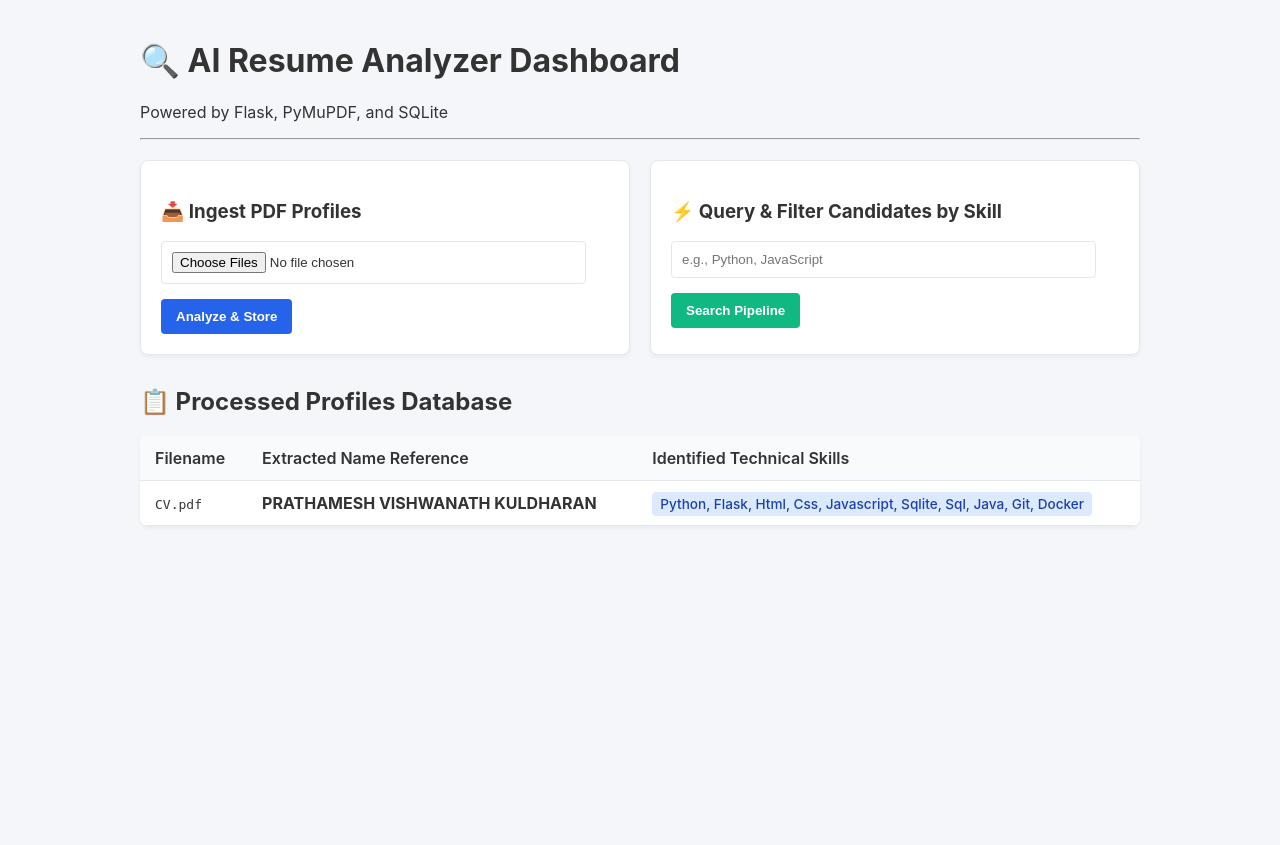
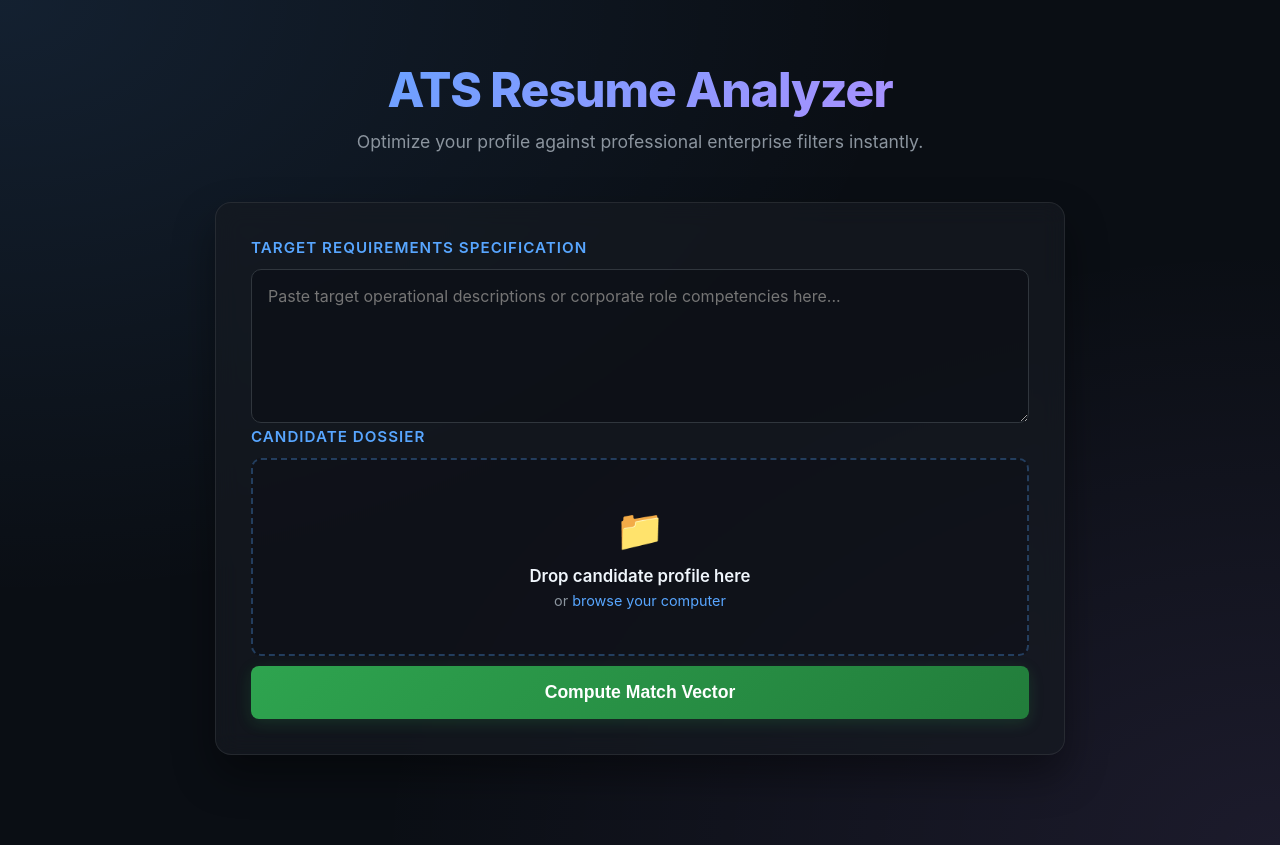
Before and after one commit to prathamesh-kuldharan/resume-analyzer-flask, a Flask app: page / in a window 1280 px wide. Before the commit the page ends 526 px from the top, so only its background shows below. Run offline with Flask 3, Linux system fonts and the light colour scheme; data comes from the database, SQL or seed files in the repository.

Commit message:
Upgrade UI/UX with modern glassmorphism design and laser scan animation

```diff
--- a/static/style.css
+++ b/static/style.css
@@ -1,76 +1,223 @@
+/* ==========================================================================
+   RESUME ANALYZER PRO — SAAS GRADIENT EDITION
+   ========================================================================== */
+
 :root {
-    --bg-color: #f4f6f9;
-    --card-bg: #ffffff;
-    --text-main: #333333;
-    --primary: #2563eb;
-    --secondary: #10b981;
-    --border: #e5e7eb;
+    --bg-deep: #0a0e14;
+    --bg-card: rgba(22, 27, 34, 0.7);
+    --border-glow: #30363d;
+    --accent-blue: #58a6ff;
+    --accent-purple: #bc8cff;
+    --accent-green: #2ea44f;
+    --accent-red: #da3633;
+    --text-main: #f0f6fc;
+    --text-gray: #8b949e;
 }
 
 body {
+    background-color: var(--bg-deep);
+    background-image:
+        radial-gradient(at 0% 0%, rgba(88, 166, 255, 0.12) 0px, transparent 50%),
+        radial-gradient(at 100% 100%, rgba(188, 140, 255, 0.1) 0px, transparent 50%);
+    color: var(--text-main);
     font-family: -apple-system, BlinkMacSystemFont, "Segoe UI", Roboto, sans-serif;
-    background-color: var(--bg-color);
-    color: var(--text-main);
     margin: 0;
-    padding: 20px;
+    padding: 60px 20px;
+    display: flex;
+    justify-content: center;
+    min-height: 100vh;
+    box-sizing: border-box;
 }
 
 .container {
-    max-width: 1000px;
-    margin: 0 auto;
+    width: 100%;
+    max-width: 850px;
 }
 
-.grid {
+/* Header Typography */
+.header-area {
+    text-align: center;
+    margin-bottom: 50px;
+}
+
+h1 {
+    font-size: 3rem;
+    font-weight: 800;
+    letter-spacing: -1px;
+    margin: 0 0 12px 0;
+    background: linear-gradient(135deg, var(--accent-blue), var(--accent-purple));
+    -webkit-background-clip: text;
+    -webkit-text-fill-color: transparent;
+}
+
+.subtitle {
+    color: var(--text-gray);
+    font-size: 1.1rem;
+    margin: 0;
+}
+
+/* Premium Glassmorphism Cards */
+.card {
+    background: var(--bg-card);
+    backdrop-filter: blur(12px);
+    -webkit-backdrop-filter: blur(12px);
+    border: 1px solid rgba(255, 255, 255, 0.08);
+    border-radius: 16px;
+    padding: 35px;
+    margin-bottom: 30px;
+    box-shadow: 0 20px 40px rgba(0, 0, 0, 0.4);
+    position: relative;
+    overflow: hidden;
+}
+
+label {
+    display: block;
+    font-weight: 600;
+    font-size: 0.95rem;
+    text-transform: uppercase;
+    letter-spacing: 1px;
+    margin-bottom: 12px;
+    color: var(--accent-blue);
+}
+
+textarea {
+    width: 100%;
+    background: rgba(10, 14, 20, 0.6);
+    border: 1px solid var(--border-glow);
+    border-radius: 10px;
+    color: var(--text-main);
+    padding: 16px;
+    font-family: inherit;
+    font-size: 1rem;
+    resize: vertical;
+    box-sizing: border-box;
+    transition: all 0.3s ease;
+}
+
+textarea:focus {
+    border-color: var(--accent-blue);
+    box-shadow: 0 0 15px rgba(88, 166, 255, 0.15);
+    outline: none;
+}
+
+/* Glowing Upload Area */
+.file-dropzone {
+    border: 2px dashed rgba(88, 166, 255, 0.3);
+    border-radius: 10px;
+    padding: 45px 20px;
+    text-align: center;
+    background: rgba(10, 14, 20, 0.4);
+    cursor: pointer;
+    transition: all 0.3s cubic-bezier(0.4, 0, 0.2, 1);
+    position: relative;
+}
+
+.file-dropzone:hover {
+    border-color: var(--accent-purple);
+    background: rgba(188, 140, 255, 0.03);
+    box-shadow: 0 0 20px rgba(188, 140, 255, 0.1);
+}
+
+.upload-icon {
+    font-size: 2.5rem;
+    margin-bottom: 12px;
+    display: block;
+}
+
+/* Laser Scanner Animation */
+.scanning-line {
+    position: absolute;
+    top: 0;
+    left: 0;
+    width: 100%;
+    height: 3px;
+    background: linear-gradient(90deg, transparent, var(--accent-blue), transparent);
+    animation: laserScan 4s linear infinite;
+    display: none; /* Can be toggled with JS during loading states */
+}
+
+@keyframes laserScan {
+    0% { top: 0%; opacity: 0; }
+    5% { opacity: 1; }
+    95% { opacity: 1; }
+    100% { top: 100%; opacity: 0; }
+}
+
+.btn-submit {
+    background: linear-gradient(135deg, #2ea44f, #227d3b);
+    color: white;
+    border: none;
+    border-radius: 8px;
+    padding: 16px 24px;
+    font-size: 1.1rem;
+    font-weight: 700;
+    cursor: pointer;
+    width: 100%;
+    margin-top: 10px;
+    box-shadow: 0 4px 15px rgba(46, 164, 79, 0.2);
+    transition: all 0.2s ease;
+}
+
+.btn-submit:hover {
+    transform: translateY(-2px);
+    box-shadow: 0 6px 20px rgba(46, 164, 79, 0.3);
+}
+
+/* Score Panel Graphic Layout */
+.score-circle {
+    width: 140px;
+    height: 140px;
+    border-radius: 50%;
+    border: 4px solid var(--border-glow);
+    border-top-color: var(--accent-blue);
+    margin: 0 auto 20px auto;
+    display: flex;
+    align-items: center;
+    justify-content: center;
+    font-size: 3rem;
+    font-weight: 900;
+    background: rgba(10, 14, 20, 0.5);
+    box-shadow: 0 0 25px rgba(88, 166, 255, 0.1);
+}
+
+/* Key Metrics Split Columns */
+.metrics-layout {
     display: grid;
     grid-template-columns: 1fr 1fr;
-    gap: 20px;
-    margin-top: 20px;
+    gap: 25px;
+    margin-top: 30px;
 }
 
-.card {
-    background: var(--card-bg);
-    border: 1px solid var(--border);
-    padding: 20px;
-    border-radius: 8px;
-    box-shadow: 0 2px 4px rgba(0,0,0,0.05);
+.metric-card {
+    background: rgba(10, 14, 20, 0.4);
+    border: 1px solid rgba(255, 255, 255, 0.05);
+    border-radius: 12px;
+    padding: 24px;
 }
 
-input[type="file"], input[type="text"] {
-    display: block;
-    width: 90%;
-    margin-bottom: 15px;
-    padding: 10px;
-    border: 1px solid var(--border);
-    border-radius: 4px;
+.pill-container {
+    display: flex;
+    flex-wrap: wrap;
+    gap: 10px;
+    margin-top: 15px;
 }
 
-button {
-    padding: 10px 15px;
-    border: none;
-    border-radius: 4px;
-    cursor: pointer;
-    font-weight: bold;
+.pill {
+    padding: 8px 14px;
+    border-radius: 30px;
+    font-size: 0.85rem;
+    font-weight: 700;
+    letter-spacing: 0.3px;
 }
 
-.btn-primary { background: var(--primary); color: white; }
-.btn-secondary { background: var(--secondary); color: white; }
-
-table {
-    width: 100%;
-    border-collapse: collapse;
-    margin-top: 15px;
-    background: var(--card-bg);
-    border-radius: 8px;
-    overflow: hidden;
-    box-shadow: 0 2px 4px rgba(0,0,0,0.05);
+.pill-match {
+    background: rgba(56, 139, 60, 0.15);
+    color: #7ee787;
+    border: 1px solid rgba(56, 139, 60, 0.4);
 }
 
-th, td {
-    padding: 12px 15px;
-    text-align: left;
-    border-bottom: 1px solid var(--border);
+.pill-missing {
+    background: rgba(248, 81, 73, 0.12);
+    color: #ff7b72;
+    border: 1px solid rgba(248, 81, 73, 0.3);
 }
-
-th { background-color: #f8fafc; font-weight: 600; }
-.badge { background: #dbeafe; color: #1e40af; padding: 4px 8px; border-radius: 4px; font-size: 0.85rem; font-weight: 500;}
-.clear-btn { margin-left: 10px; color: #6b7280; text-decoration: none; font-size: 0.9rem;}
--- a/templates/index.html
+++ b/templates/index.html
@@ -3,59 +3,76 @@
 <head>
     <meta charset="UTF-8">
     <meta name="viewport" content="width=device-width, initial-scale=1.0">
-    <title>AI Resume Analyzer Portal</title>
+    <title>ATS Intelligent Resume Analyzer</title>
     <link rel="stylesheet" href="{{ url_for('static', filename='style.css') }}">
 </head>
 <body>
     <div class="container">
-        <h1>🔍 AI Resume Analyzer Dashboard</h1>
-        <p class="subtitle">Powered by Flask, PyMuPDF, and SQLite</p>
-        <hr>
 
-        <div class="grid">
-            <div class="card">
-                <h3>📥 Ingest PDF Profiles</h3>
-                <form action="/" method="POST" enctype="multipart/form-data">
-                    <input type="file" name="resume_files" multiple accept=".pdf" required>
-                    <button type="submit" class="btn btn-primary">Analyze & Store</button>
-                </form>
+        <div class="header-area">
+            <h1>ATS Resume Analyzer</h1>
+            <p class="subtitle">Optimize your profile against professional enterprise filters instantly.</p>
+        </div>
+
+        <div class="card">
+            <form action="/analyze" method="POST" enctype="multipart/form-data" onsubmit="document.querySelector('.scanning-line').style.display='block'">
+                <div class="form-group">
+                    <label for="job_description">Target Requirements Specification</label>
+                    <textarea id="job_description" name="job_description" rows="6" placeholder="Paste target operational descriptions or corporate role competencies here..."></textarea>
+                </div>
+
+                <div class="form-group">
+                    <label>Candidate Dossier</label>
+                    <div class="file-dropzone" onclick="document.getElementById('resume_file').click()">
+                        <div class="scanning-line"></div>
+                        <span class="upload-icon">📁</span>
+                        <p style="margin: 0; font-size: 1.05rem; font-weight: 600;">Drop candidate profile here</p>
+                        <p style="margin: 6px 0 0 0; color: var(--text-gray); font-size: 0.9rem;">or <span style="color: var(--accent-blue);">browse your computer</span></p>
+                        <input type="file" id="resume_file" name="resume_file" style="display: none;" required>
+                    </div>
+                </div>
+
+                <button type="submit" class="btn-submit">Compute Match Vector</button>
+            </form>
+        </div>
+
+        {% if score is defined %}
+        <div class="card">
+            <div style="text-align: center;">
+                <label>System Alignment Index</label>
+                <div class="score-circle">{{ score }}%</div>
             </div>
 
-            <div class="card">
-                <h3>⚡ Query & Filter Candidates by Skill</h3>
-                <form action="/" method="GET">
-                    <input type="text" name="search" placeholder="e.g., Python, JavaScript" value="{{ search_query }}">
-                    <button type="submit" class="btn btn-secondary">Search Pipeline</button>
-                    {% if search_query %}
-                        <a href="/" class="clear-btn">Clear Filter</a>
-                    {% endif %}
-                </form>
+            <div class="metrics-layout">
+                <div class="metric-card">
+                    <h3 style="margin: 0; font-size: 1.05rem; color: #7ee787; display: flex; align-items: center; gap: 8px;">
+                        <span>✓</span> Identified Qualifications
+                    </h3>
+                    <div class="pill-container">
+                        {% for skill in matched_keywords %}
+                        <span class="pill pill-match">{{ skill }}</span>
+                        {% else %}
+                        <span style="color: var(--text-gray); font-size: 0.9rem;">No concurrent markers isolated.</span>
+                        {% endfor %}
+                    </div>
+                </div>
+
+                <div class="metric-card">
+                    <h3 style="margin: 0; font-size: 1.05rem; color: #ff7b72; display: flex; align-items: center; gap: 8px;">
+                        <span>✗</span> Target Discrepancies
+                    </h3>
+                    <div class="pill-container">
+                        {% for skill in missing_keywords %}
+                        <span class="pill pill-missing">{{ skill }}</span>
+                        {% else %}
+                        <span style="color: #7ee787; font-size: 0.9rem;">Complete keyword structural alignment.</span>
+                        {% endfor %}
+                    </div>
+                </div>
             </div>
         </div>
+        {% endif %}
 
-        <h2 style="margin-top: 2rem;">📋 Processed Profiles Database</h2>
-        <table>
-            <thead>
-                <tr>
-                    <th>Filename</th>
-                    <th>Extracted Name Reference</th>
-                    <th>Identified Technical Skills</th>
-                </tr>
-            </thead>
-            <tbody>
-                {% for row in records %}
-                <tr>
-                    <td><code>{{ row[0] }}</code></td>
-                    <td><strong>{{ row[1] }}</strong></td>
-                    <td><span class="badge">{{ row[2] }}</span></td>
-                </tr>
-                {% else %}
-                <tr>
-                    <td colspan="3" style="text-align: center; color: #888;">No profiles processed inside the SQLite indexes yet.</td>
-                </tr>
-                {% endfor %}
-            </tbody>
-        </table>
     </div>
 </body>
 </html>
```
